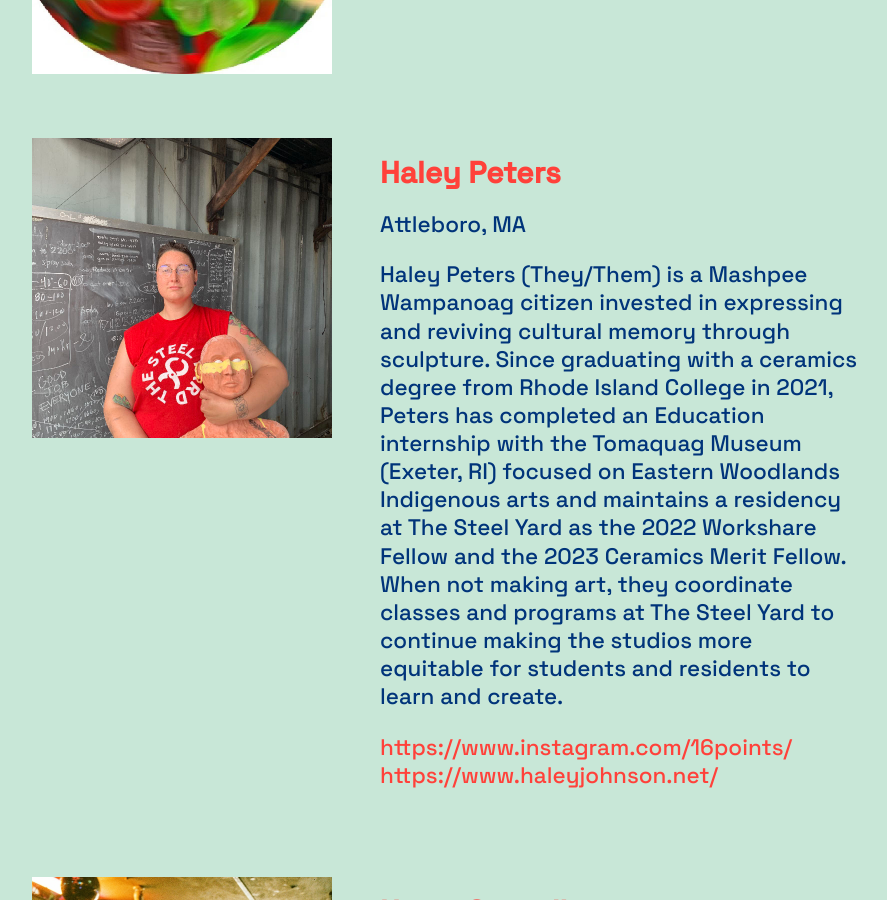
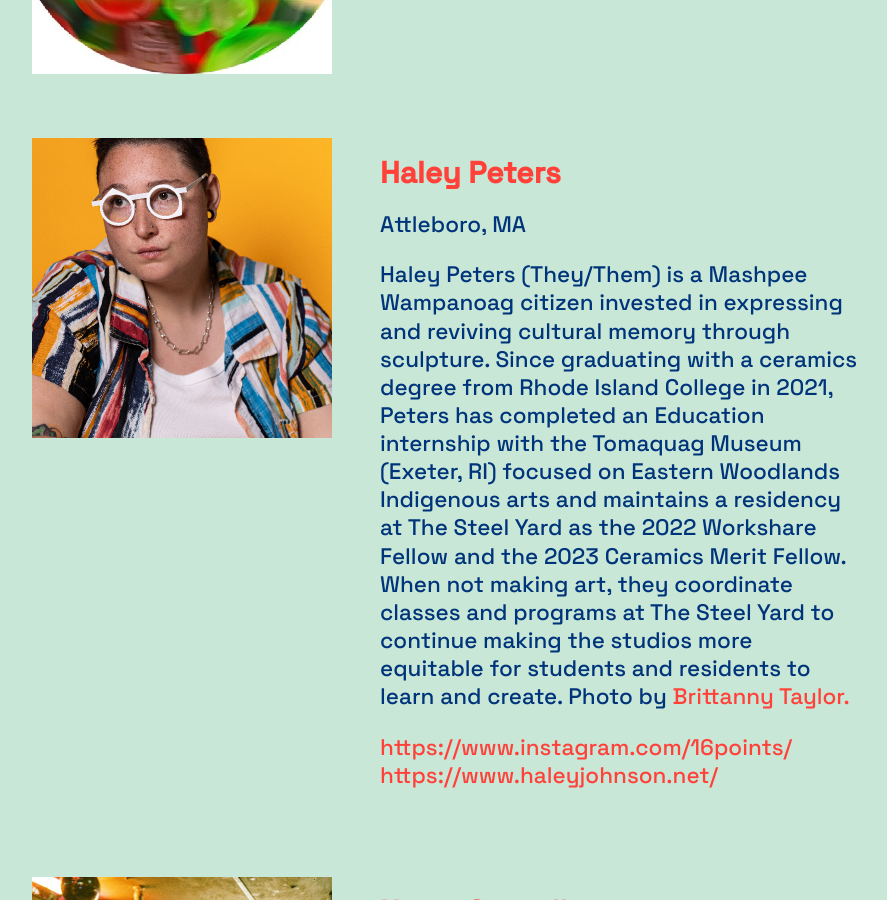
Before and after one commit to tychohoran/qtz2023, a Jekyll site: the page built from exhibitors.html, in a window 1280 px wide and 900 px high, scrolled down 15294 px. Shown: the whole window, without its empty margins (170-1057 px from the left). Built offline with Jekyll 4.4.1, drawn with Linux system fonts in a browser that asks for light colours.

Commit message:
Fix Haley's photo

```diff
--- a/exhibitors.html
+++ b/exhibitors.html
@@ -431,13 +431,13 @@ background_color: "#C8E7D7"
 </div>
 
 <div class="exhibitor" id="haley-peters">
-  <img alt="Haley Peters Profile Picture" src="/images/haley-peters.jpeg" class="exhibitor-photo">
+  <img alt="Haley Peters Profile Picture" src="/images/haley-peters.jpg" class="exhibitor-photo">
   <div class="exhibitor-info">
     <h1 class="exhibitor-name">
       <a target="_blank" href="https://www.instagram.com/16points/">Haley Peters</a>
     </h1>
     <p class="exhibitor-city">Attleboro, MA</p>
-    <p class="exhibitor-bio">Haley Peters (They/Them) is a Mashpee Wampanoag citizen invested in expressing and reviving cultural memory through sculpture. Since graduating with a ceramics degree from Rhode Island College in 2021, Peters has completed an Education internship with the Tomaquag Museum (Exeter, RI) focused on Eastern Woodlands Indigenous arts and maintains a residency at The Steel Yard as the 2022 Workshare Fellow and the 2023 Ceramics Merit Fellow. When not making art, they coordinate classes and programs at The Steel Yard to continue making the studios more equitable for students and residents to learn and create.</p>
+    <p class="exhibitor-bio">Haley Peters (They/Them) is a Mashpee Wampanoag citizen invested in expressing and reviving cultural memory through sculpture. Since graduating with a ceramics degree from Rhode Island College in 2021, Peters has completed an Education internship with the Tomaquag Museum (Exeter, RI) focused on Eastern Woodlands Indigenous arts and maintains a residency at The Steel Yard as the 2022 Workshare Fellow and the 2023 Ceramics Merit Fellow. When not making art, they coordinate classes and programs at The Steel Yard to continue making the studios more equitable for students and residents to learn and create. Photo by <a href="https://www.instagram.com/brittanny/">Brittanny Taylor.</a></p>
     <p class="exhibitor-links">
        <a target="_blank" href="https://www.instagram.com/16points/">https://www.instagram.com/16points/</a>
        <br>
```
Also changed, not shown: images/haley-peters.jpeg (deleted), images/haley-peters.jpg (added), 1 other file.
